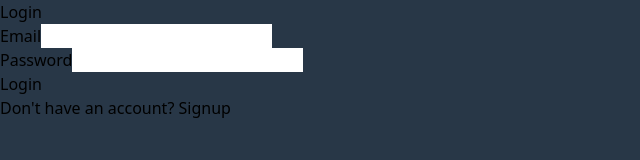
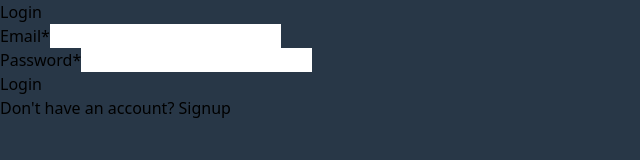
Before and after one commit to AkshatG130501/Billion-Faire, a React (Vite) app in the folder client/: page / in a window 1280 px wide. Shown: the top 160 px of the page, without its empty margins (0-640 px from the left). Built offline with nearby package versions, Linux system fonts and the light colour scheme.

Commit message:
feat: Required red star added

```diff
--- a/client/src/pages/Login.jsx
+++ b/client/src/pages/Login.jsx
@@ -20,11 +20,11 @@ function Login() {
         <form onSubmit={handleSubmit}>
         <div className='flex flex-col justify-center items-center mt-5 space-y-4'>
             <div className='flex flex-col'>
-            <label className='text-gray-300' htmlFor="">Email</label>
+            <label className='text-gray-300' htmlFor="">Email<span className="text-red-500">*</span></label>
             <input value={email} onChange={(e) => setEmail(e.target.value)} className='w-[450px] rounded h-[35px]' type="email"/>
             </div>
             <div className='flex flex-col'>
-            <label className='text-gray-300' htmlFor="">Password</label>
+            <label className='text-gray-300' htmlFor="">Password<span className="text-red-500">*</span></label>
             <input value={password} onChange={(e)=>setPassword(e.target.value)} className='w-[450px] rounded h-[35px]' type="password"/>
             </div>
         </div>
```
